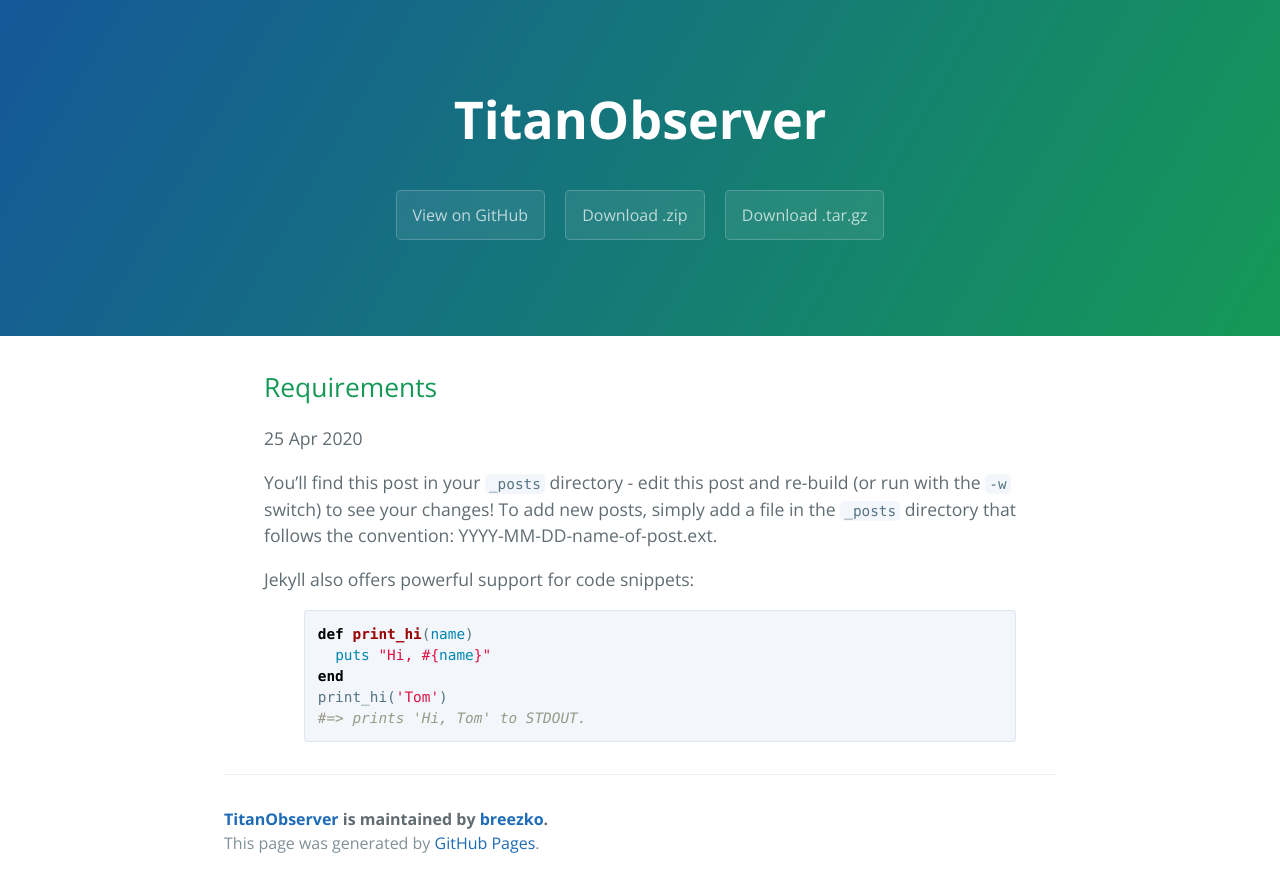
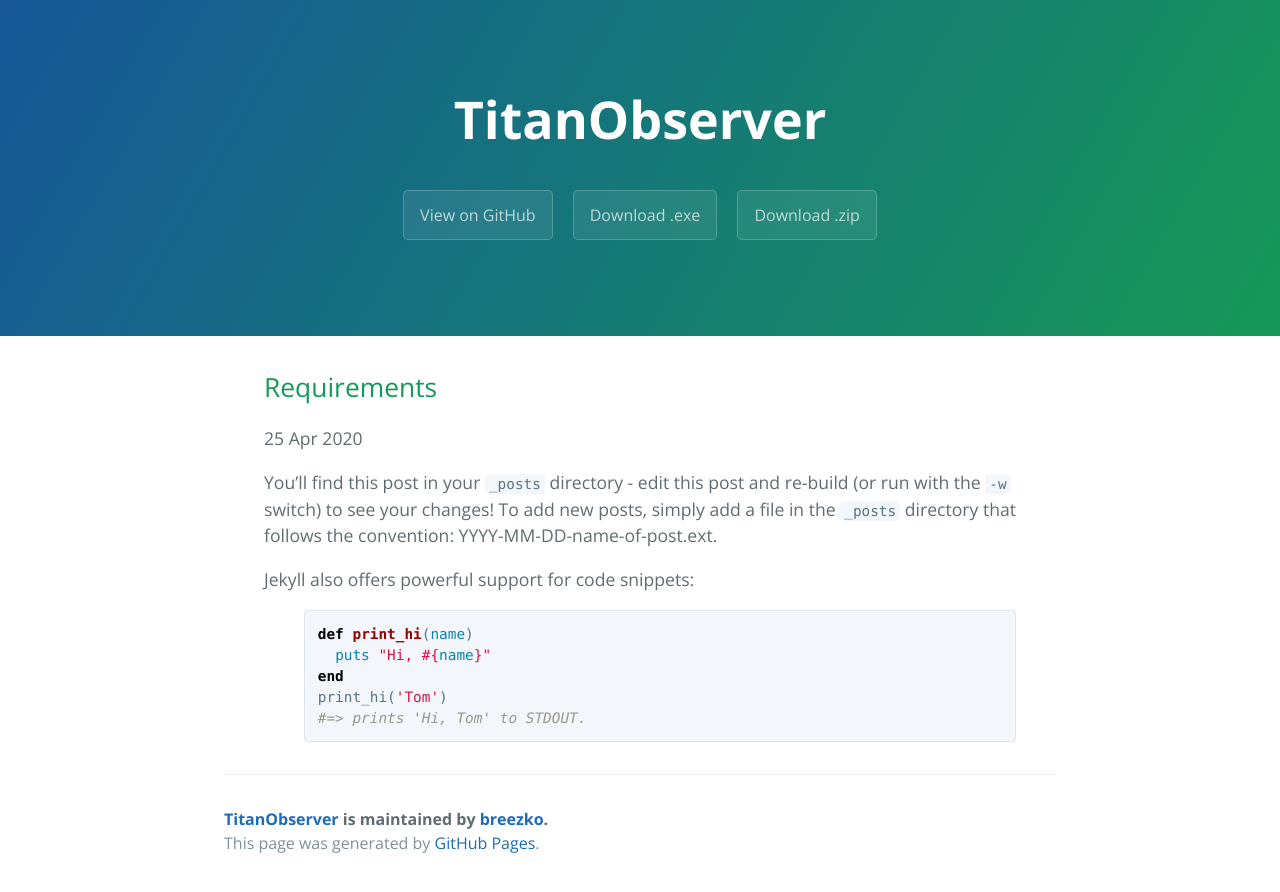
Before and after one commit to breezko/TitanObserver, a Jekyll site: the page built from index.html, in a window 1280 px wide. Shown: the top 892 px of the page. Built offline with Jekyll 4.4.1, drawn with Linux system fonts in a browser that asks for light colours.

Commit message:
auto update

```diff
--- a/_includes/page-header.html
+++ b/_includes/page-header.html
@@ -1,7 +1,7 @@
 <section class="page-header">
   <h1 class="project-name">{{ site.title }}</h1>
   <h2 class="project-tagline">{{ site.tagline }}</h2>
-  <a href="{{ site.github.zip_url }}" class="btn">View on GitHub</a>
-  <a href="#" class="btn">Download .zip</a>
-  <a href="#" class="btn">Download .tar.gz</a>
+  <a href="{{ site.github.repository_url }}" class="btn">View on GitHub</a>
+  <a href="{{ site.github.exe_url }}" class="btn">Download .exe</a>
+  <a href="{{ site.github.zip_url }}" class="btn">Download .zip</a>
 </section>
```
